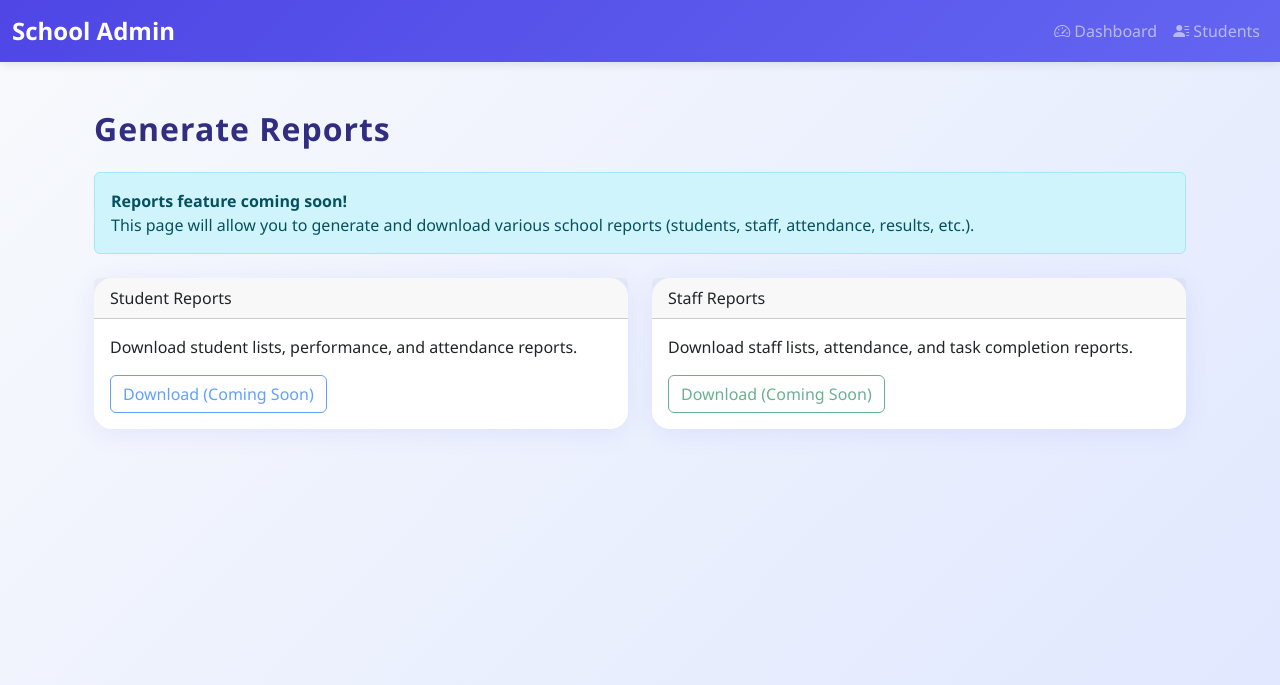
After one commit to Obiero-Samuel/School-management-system-, a Flask app: page /admin/reports in a window 1280 px wide. The commit adds this page. Shown: the top 685 px of the page. Run offline with Flask 3, Linux system fonts and the light colour scheme; the visitor is signed in with stand-in values (Sample User, id 1).

Commit message:
Fix: Add events table, move student_parents table for FK integrity, enable events feature

```diff
--- a/app.py
+++ b/app.py
@@ -134,6 +134,22 @@ def add_staff_form():
 @admin_required
 def admin_dashboard():
     return render_template('admin/dashboard.html')
+
+# Admin view events route
+@app.route('/admin/events')
+@admin_required
+def admin_events():
+    conn = get_db_connection()
+    events = []
+    if conn:
+        cursor = conn.cursor(dictionary=True)
+        cursor.execute("""
+            SELECT * FROM events WHERE date >= CURDATE() ORDER BY date ASC
+        """)
+        events = cursor.fetchall()
+        cursor.close()
+        conn.close()
+    return render_template('admin/events.html', events=events)
 
 # Teacher required decorator
 def teacher_required(f):
--- a/templates/admin/dashboard.html
+++ b/templates/admin/dashboard.html
@@ -40,7 +40,7 @@
         <div class="card-body">
           <h5 class="card-title"><i class="bi bi-calendar-event"></i> School Events</h5>
           <p class="card-text">View upcoming school event dates and details.</p>
-          <a href="#" class="btn btn-info btn-lg mt-2 disabled" title="Feature coming soon">View Events</a>
+          <a href="{{ url_for('admin_events') }}" class="btn btn-info btn-lg mt-2">View Events</a>
         </div>
       </div>
     </div>
--- /dev/null
+++ b/templates/admin/reports.html
@@ -0,0 +1,31 @@
+{% extends 'base.html' %}
+{% block title %}Admin Reports{% endblock %}
+{% block content %}
+<div class="container mt-5">
+    <h2 class="mb-4">Generate Reports</h2>
+    <div class="alert alert-info">
+        <strong>Reports feature coming soon!</strong><br>
+        This page will allow you to generate and download various school reports (students, staff, attendance, results, etc.).
+    </div>
+    <div class="row mt-4">
+        <div class="col-md-6">
+            <div class="card mb-3">
+                <div class="card-header">Student Reports</div>
+                <div class="card-body">
+                    <p>Download student lists, performance, and attendance reports.</p>
+                    <button class="btn btn-outline-primary" disabled>Download (Coming Soon)</button>
+                </div>
+            </div>
+        </div>
+        <div class="col-md-6">
+            <div class="card mb-3">
+                <div class="card-header">Staff Reports</div>
+                <div class="card-body">
+                    <p>Download staff lists, attendance, and task completion reports.</p>
+                    <button class="btn btn-outline-success" disabled>Download (Coming Soon)</button>
+                </div>
+            </div>
+        </div>
+    </div>
+</div>
+{% endblock %}
```
Also changed, not shown: schema.sql (+20 -11 lines), templates/admin/events.html (added, +33 -0 lines).
